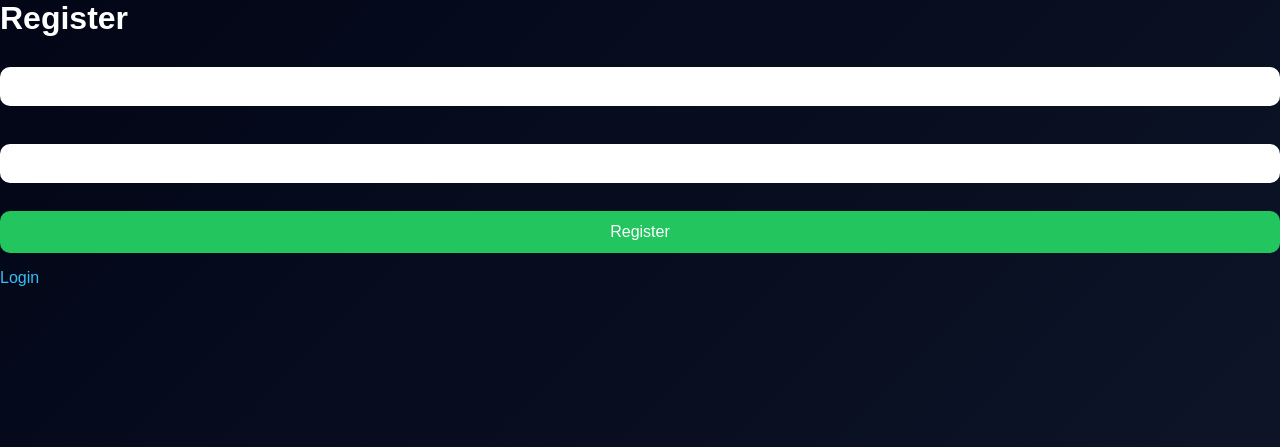
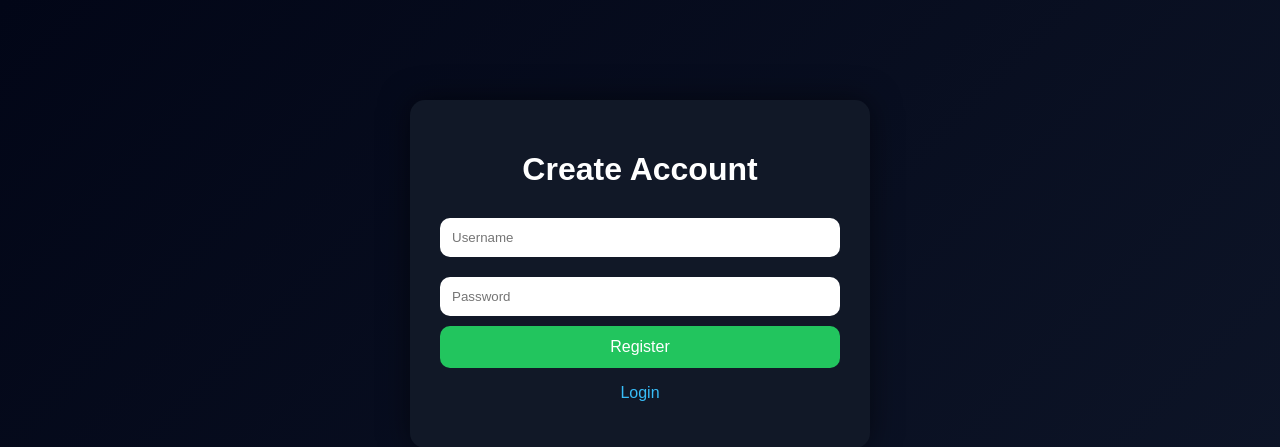
Before and after one commit to agolummaxwell-bot/scam-detector, a Flask app: page /register in a window 1280 px wide. Shown: the top 447 px of the page. Run offline with Flask 3, Linux system fonts and the light colour scheme.

Commit message:
Update register.html

```diff
--- a/templates/register.html
+++ b/templates/register.html
@@ -1,8 +1,19 @@
+<html>
+<head>
 <link rel="stylesheet" href="{{ url_for('static', filename='style.css') }}">
-<h1>Register</h1>
+</head>
+
+<body>
+<div class="container">
+<h1>Create Account</h1>
+
 <form method="post">
-<input name="username"><br><br>
-<input name="password" type="password"><br><br>
+<input name="username" placeholder="Username">
+<input name="password" type="password" placeholder="Password">
 <button>Register</button>
 </form>
-<a href="/login">Login</a>
+
+<p><a href="/login">Login</a></p>
+</div>
+</body>
+</html>
```
